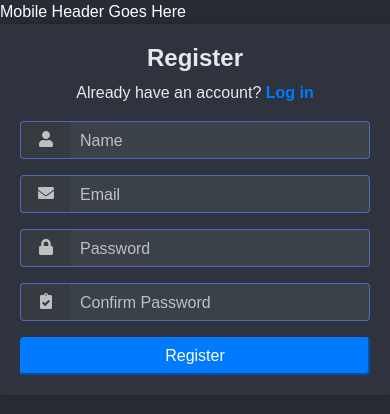
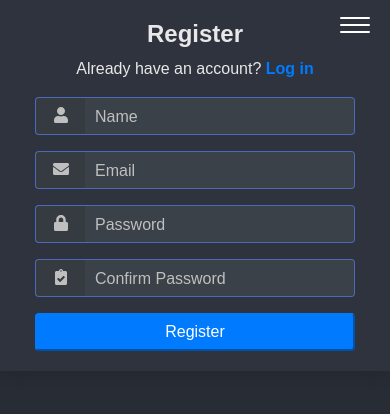
Before and after one commit to astgermain/PortfolioSite, a React (Create React App) app in the folder frontend/: page /register in a window 390 px wide. Shown: the top 414 px of the page. Built offline with nearby package versions, Linux system fonts and the light colour scheme.

Commit message:
Added a mobile menu

```diff
--- a/frontend/public/index.html
+++ b/frontend/public/index.html
@@ -40,6 +40,8 @@
     <script src="https://code.jquery.com/jquery-3.5.1.slim.min.js" integrity="sha384-DfXdz2htPH0lsSSs5nCTpuj/zy4C+OGpamoFVy38MVBnE+IbbVYUew+OrCXaRkfj" crossorigin="anonymous"></script>
     <script src="https://cdn.jsdelivr.net/npm/popper.js@1.16.0/dist/umd/popper.min.js" integrity="sha384-Q6E9RHvbIyZFJoft+2mJbHaEWldlvI9IOYy5n3zV9zzTtmI3UksdQRVvoxMfooAo" crossorigin="anonymous"></script>
     <script src="https://stackpath.bootstrapcdn.com/bootstrap/4.5.0/js/bootstrap.min.js" integrity="sha384-OgVRvuATP1z7JjHLkuOU7Xw704+h835Lr+6QL9UvYjZE3Ipu6Tp75j7Bh/kR0JKI" crossorigin="anonymous"></script>
+    <script>
 
+    </script>
   </body>
 </html>
--- a/frontend/src/App.css
+++ b/frontend/src/App.css
@@ -9,10 +9,16 @@ body {
   text-align: center;
 }
 
+.row {
+  margin: 0;
+}
+
 .header {
   background: #00013140;
   margin-bottom: 25px;
 }
+
+
 
 .headerRight {
   float: right;
@@ -26,6 +32,10 @@ body {
   background: url(./assets/header-left.png) right top no-repeat;
   background-size: cover;
   display: block;
+}
+
+.headerLeftLinks, .headerRightLinks {
+  padding-top: 45px;
 }
 
 .mobileHeader {
@@ -527,7 +537,9 @@ body {
   .formView {
     width: 100%;
     max-width: none;
-
+  }
+  .header {
+    background: #1e2026;
   }
 }
 
@@ -542,3 +554,122 @@ body {
     display: none;
   }
 }
+
+
+
+
+.menuBtn {
+  height: 30px;
+  width: 30px;
+  position: absolute;
+  right: 20px;
+  top: 10px;
+  z-index: 101;
+  background: none;
+  outline: none !important;
+  border: none;
+}
+.menuBtn > span {
+  background-color: #fff;
+  border-radius: 1px;
+  height: 2px;
+  width: 100%;
+  position: absolute;
+  left: 50%;
+  top: 50%;
+  margin: -1px 0 0 -15px;
+  -webkit-transition: height 100ms;
+  transition: height 100ms;
+}
+.menuBtn > span:after,
+.menuBtn > span:before {
+  content: '';
+  background-color: #fff;
+  border-radius: 1px;
+  height: 2px;
+  width: 100%;
+  position: absolute;
+  left: 50%;
+  margin-left: -15px;
+  -webkit-transition: all 200ms;
+  transition: all 200ms;
+}
+.menuBtn > span:after {
+  top: -7px;
+}
+.menuBtn > span:before {
+  bottom: -7px;
+}
+.menuBtn.act > span {
+  height: 0;
+}
+.menuBtn.act > span:after,
+.menuBtn.act > span:before {
+  background-color: #007bff;
+  top: 1px;
+}
+.menuBtn.act > span:after {
+  -webkit-transform: rotate(45deg);
+          transform: rotate(45deg);
+}
+.menuBtn.act > span:before {
+  -webkit-transform: rotate(-45deg);
+          transform: rotate(-45deg);
+}
+/* main menu block */
+.mainMenu {
+  background-color: #fff;
+  position: absolute;
+  left: 0;
+  top: 0;
+  z-index: 100;
+  height: 100%;
+  width: 100%;
+  display: table;
+  text-align: center;
+  opacity: 0;
+  -webkit-transition: all 500ms cubic-bezier(0.68, -0.55, 0.265, 1.55);
+  transition: all 500ms cubic-bezier(0.68, -0.55, 0.265, 1.55);
+  -webkit-transform: scale(0);
+          transform: scale(0);
+}
+.mainMenu.act {
+  opacity: 1;
+  -webkit-transform: scale(1);
+          transform: scale(1);
+}
+.mainMenu.act ul li {
+  opacity: 1;
+  -webkit-transform: translateX(0);
+          transform: translateX(0);
+}
+.mainMenu ul {
+  display: table-cell;
+  vertical-align: middle;
+}
+.mainMenu li {
+  padding: 8px 0;
+  -webkit-transition: all 400ms 510ms;
+  transition: all 400ms 510ms;
+  opacity: 0;
+}
+.mainMenu li:nth-child(odd) {
+  -webkit-transform: translateX(30%);
+          transform: translateX(30%);
+}
+.mainMenu li:nth-child(even) {
+  -webkit-transform: translateX(-30%);
+          transform: translateX(-30%);
+}
+.mainMenu li:last-child {
+  -webkit-transform: none;
+          transform: none;
+}
+.mainMenu a {
+  color: #007bff;
+  display: inline-block;
+  font-size: 18px;
+}
+.mainMenu a.suBtn {
+  color: #fff;
+}
--- a/frontend/src/components/Header.js
+++ b/frontend/src/components/Header.js
@@ -12,7 +12,8 @@ class Header extends Component {
         this.state = {
             email: "",
             loggedIn: false,
-            errors: {}
+            errors: {},
+            mobileMenuState: ""
         };
     }
 
@@ -50,55 +51,97 @@ class Header extends Component {
         e.preventDefault();
         this.props.logoutUser();
         this.setState({loggedIn: false});
+        if(this.state.mobileMenuState === " act") return this.setState({mobileMenuState: ""})
     };
+
+    onMobileClick = () => {
+        if(this.state.mobileMenuState === " act") return this.setState({mobileMenuState: ""})
+        return this.setState({mobileMenuState: " act"})
+    };
+
+
 
     render(){
         return(
             <div>
                 <div className="row header">
                     <div className="col-sm-4 col-md-5 headerLeft">
+                        <div className="headerLeftLinks">
                             <Link to="/">
                                 <span>Home</span>
                             </Link>
                             <span>Projects</span>
                             <span>About</span>
                         </div>
+                    </div>
                     <div className="col-sm-4 col-md-2 center-align">
                         <ContactButtons />
                     </div>
                     <div className="col-sm-4 col-md-5 headerRight">
                     {this.state.loggedIn ?
-
-                    <div>
-                        <div><b>Hi, </b> {this.checkUsersName()}</div>
+                        <div className="headerRightLinks">
+                            <b>Hi, </b> {this.checkUsersName()}
                             <button onClick={this.onLogoutClick} className="btn btn-primary">
                                 Logout
                             </button>
                         </div>
-
                     :
-                    <div className="row">
-                    <div className="col s12 center-align">
-                        <div className="col s6">
+                        <div className="headerRightLinks">
                             <Link to="/register">
-                                <button>
+                                <button className="btn btn-primary">
                                     <span>Register</span>
                                 </button>
                             </Link>
-                        </div>
-                        <div className="col s6">
                             <Link to="/login">
-                                <button>
+                                <button className="btn btn-primary">
                                     <span>Login</span>
                                 </button>
                             </Link>
                         </div>
-                    </div>
-                    </div>
                     }
                     </div>
                 </div>
-                <div className="row mobileHeader">Mobile Header Goes Here</div>
+                <div className="row mobileHeader">
+                    <button className={"menuBtn" + this.state.mobileMenuState} onClick={this.onMobileClick.bind(this)}><span className="lines"></span></button>
+                    <nav className={"mainMenu" + this.state.mobileMenuState}>
+                        <ul>
+                            <li>
+                                <a href="/">Home</a>
+                            </li>
+                            <li>
+                                <a href="/">Projects</a>
+                            </li>
+                            <li>
+                                <a href="/">About</a>
+                            </li>
+                            {this.state.loggedIn ?
+                                <li>
+                                    <button onClick={this.onLogoutClick} className="btn btn-primary">
+                                        Logout
+                                    </button>
+                                </li>
+                            :
+                            <div>
+                                <li>
+                                    <Link to="/login">
+                                        <button onClick={this.onMobileClick} className="btn btn-primary">
+                                            <span>Login</span>
+                                        </button>
+                                    </Link>
+                                </li>
+                                <li>
+                                    <Link to="/register">
+                                        <button onClick={this.onMobileClick} className="btn btn-primary">
+                                            <span>Register</span>
+                                        </button>
+                                    </Link>
+                                </li>
+                            </div>
+
+                            }
+                        </ul>
+                    </nav>
+                </div>
             </div>
         )
     }
```
Lines whose indentation alone changed are shown as unchanged.
